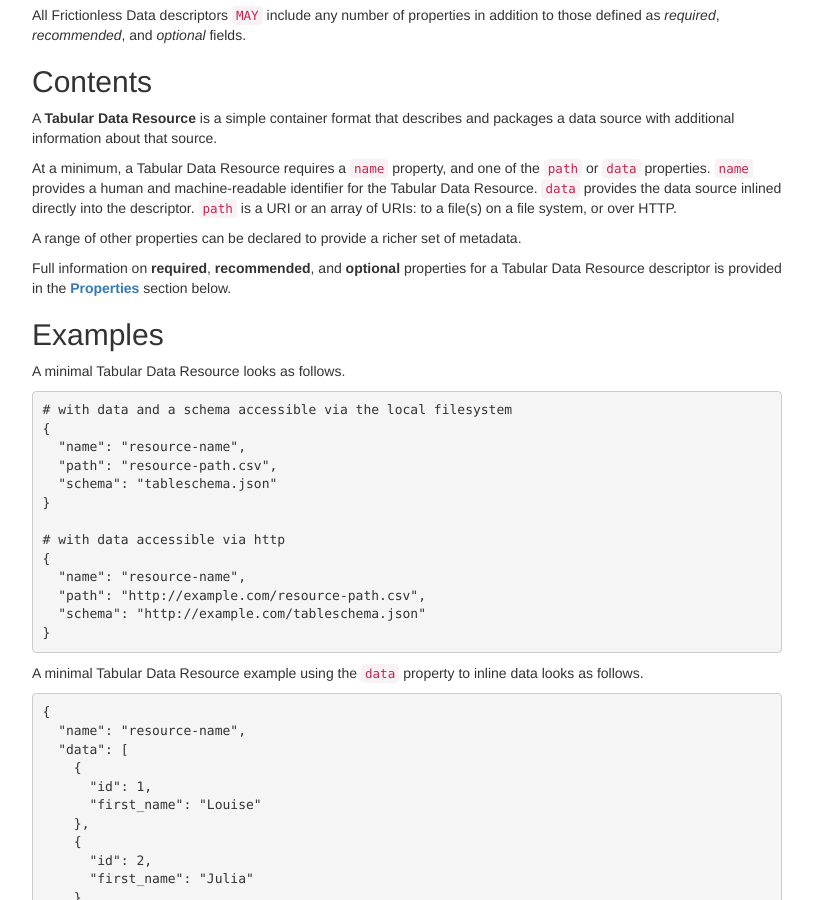
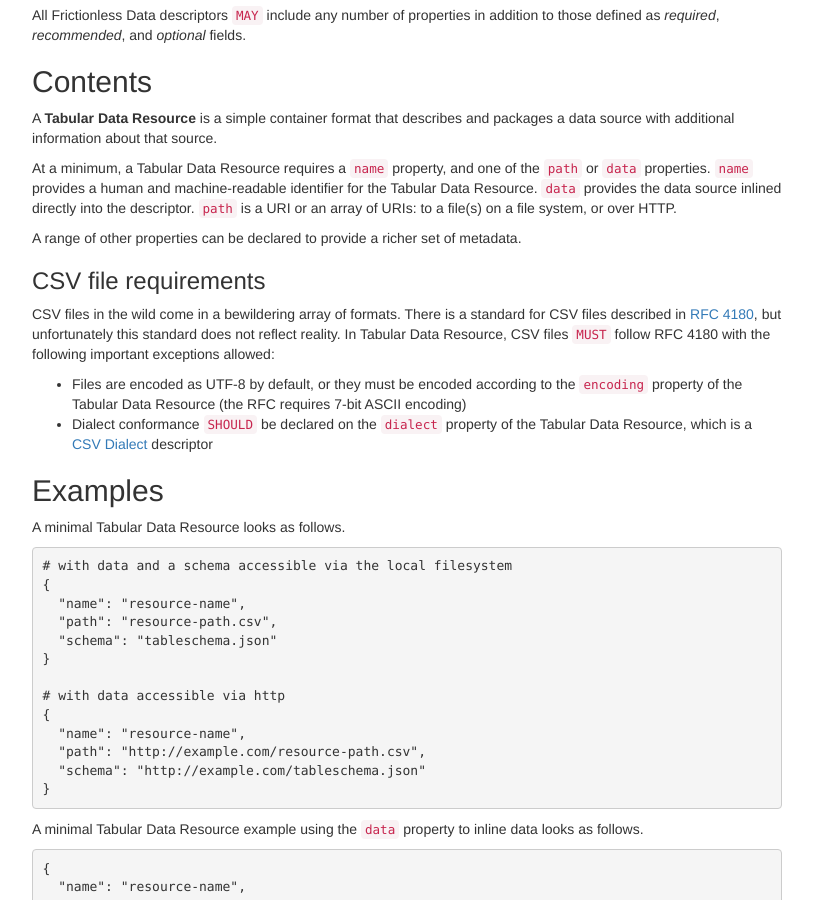
Before and after one commit to frictionlessdata/datapackage, a Jekyll site: the page built from tabular-dataresource/index.md, in a window 1280 px wide and 900 px high, scrolled down 1216 px. Shown: the whole window, without its empty margins (233-1046 px from the left). Built offline with Jekyll 4.4.1, drawn with Linux system fonts in a browser that asks for light colours; nearby versions of some CDN libraries; comment, search, counter and statistics services are not loaded.

Commit message:
Add missing info on CSV to tabular data resource.

```diff
--- a/_data/schemas/dictionary.json
+++ b/_data/schemas/dictionary.json
@@ -121,7 +121,8 @@
     "encoding": {
       "title": "Encoding",
       "description": "The file encoding of this resource.",
-      "type": "string"
+      "type": "string",
+      "default": "utf-8"
     },
     "bytes": {
       "title": "Bytes",
--- a/tabular-dataresource/index.md
+++ b/tabular-dataresource/index.md
@@ -51,4 +51,9 @@ At a minimum, a {{ page.title }} requires a `name` property, and one of the `pat
 
 A range of other properties can be declared to provide a richer set of metadata.
 
-Full information on **required**, **recommended**, and **optional** properties for a {{ page.title }} descriptor is provided in the [**Properties**](#properties) section below.
+### CSV file requirements
+
+CSV files in the wild come in a bewildering array of formats. There is a standard for CSV files described in [RFC 4180](https://tools.ietf.org/html/rfc4180), but unfortunately this standard does not reflect reality. In {{ page.title }}, CSV files `MUST` follow RFC 4180 with the following important exceptions allowed:
+
+- Files are encoded as UTF-8 by default, or they must be encoded according to the `encoding` property of the {{ page.title }} (the RFC requires 7-bit ASCII encoding)
+- Dialect conformance `SHOULD` be declared on the `dialect` property of the {{ page.title }}, which is a [CSV Dialect](/csvdialect/) descriptor
```
